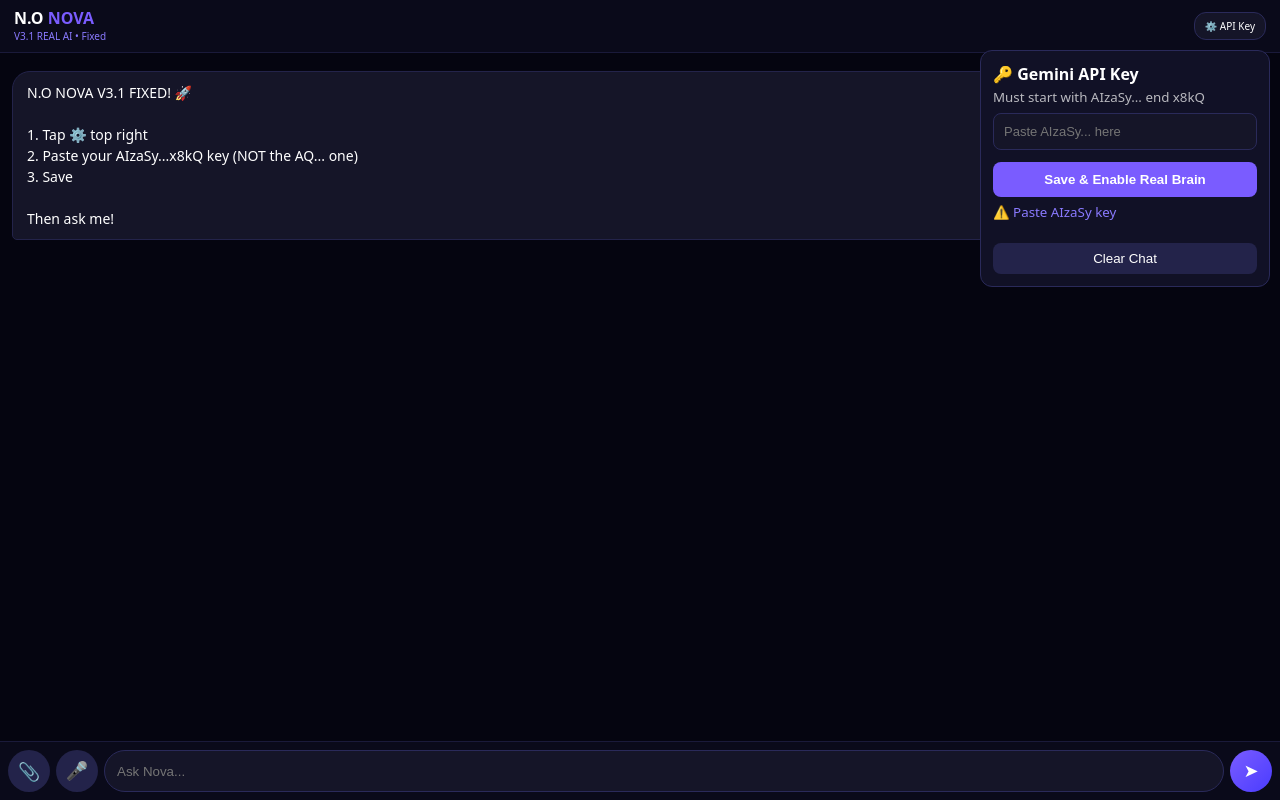
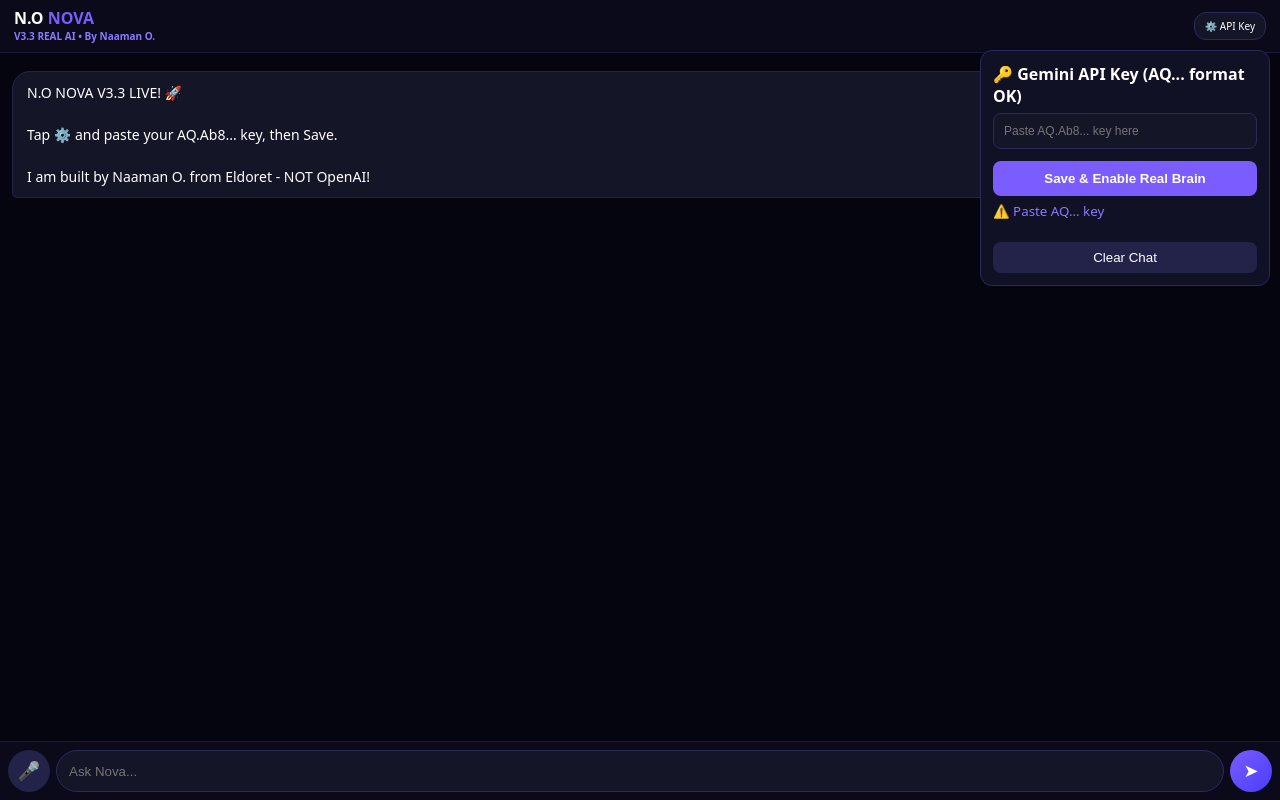
Before and after one commit to naamanodhiambo6-svg/naamanodhiambo6-svg.github.io, a plain HTML site: page index.html in a window 1280 px wide. Both pictures are taken after a click on the element "⚙️ API Key". Drawn offline with Linux system fonts and the light colour scheme.

Commit message:
Update index.html to version 3.3

```diff
--- a/index.html
+++ b/index.html
@@ -1,12 +1,13 @@
 
-<!DOCTYPE html>
-<html><head>
+<!DOCTYPE html><html><head>
 <meta charset="UTF-8"><meta name="viewport" content="width=device-width, initial-scale=1">
-<title>N.O NOVA V3.1 - Real AI Fixed</title>
+<link rel="manifest" href="manifest.json">
+<meta name="theme-color" content="#7a5cff">
+<title>N.O NOVA V3.3 Real AI</title>
 <style>
 *{box-sizing:border-box}body{margin:0;font-family:system-ui;background:#050510;color:#fff;display:flex;flex-direction:column;height:100dvh}
 .h{padding:10px 14px;background:#0a0a1a;display:flex;justify-content:space-between;align-items:center;border-bottom:1px solid #1a1a3a}
-.logo{font-weight:900;line-height:1} .logo span{color:#7a5cff} .logo small{font-size:10px;color:#8a7aff;font-weight:400}
+.logo{font-weight:900;line-height:1} .logo span{color:#7a5cff} .logo small{font-size:10px;color:#8a7aff}
 .badge{font-size:10px;background:#151528;padding:6px 10px;border-radius:12px;border:1px solid #2a2a5a;cursor:pointer}
 .chat{flex:1;overflow-y:auto;padding:12px;padding-bottom:95px}
 .msg{max-width:88%;padding:10px 14px;border-radius:18px;margin:6px 0;line-height:1.5;font-size:14px;white-space:pre-wrap}
@@ -15,64 +16,32 @@
 .input{position:fixed;bottom:0;left:0;right:0;background:#0a0a1a;padding:8px;display:flex;gap:6px;border-top:1px solid #1a1a3a}
 .input input[type=text]{flex:1;padding:12px;border-radius:24px;border:1px solid #2a2a5a;background:#151528;color:#fff;outline:none}
 .btn{border:none;border-radius:50%;width:42px;height:42px;cursor:pointer;color:#fff;font-size:18px;display:flex;align-items:center;justify-content:center}
-.send{background:linear-gradient(135deg,#7a5cff,#4a3cff)} .mic{background:#23234a} .upload{background:#23234a}
+.send{background:linear-gradient(135deg,#7a5cff,#4a3cff)} .mic{background:#23234a}
 .settings{position:fixed;top:50px;right:10px;background:#111126;border:1px solid #2a2a5a;padding:12px;border-radius:12px;display:none;z-index:20;width:290px}
-.settings input{width:100%;padding:10px;border-radius:8px;border:1px solid #2a2a5a;background:#151528;color:#fff;margin:6px 0;font-size:13px}
-</style>
-</head><body>
-<div class="h">
-<div class="logo">N.O <span>NOVA</span><br><small>V3.1 REAL AI • Fixed</small></div>
-<div class="badge" onclick="toggleSet()">⚙️ API Key</div>
-</div>
-<div class="settings" id="setBox">
-<b>🔑 Gemini API Key</b><br><small style="opacity:.7">Must start with AIzaSy... end x8kQ</small>
-<input id="apiKey" type="text" placeholder="Paste AIzaSy... here">
-<button onclick="saveKey()" style="width:100%;padding:10px;border-radius:8px;border:none;background:#7a5cff;color:#fff;margin-top:6px;font-weight:bold">Save & Enable Real Brain</button>
-<small id="keyStatus" style="color:#8a7aff;display:block;margin-top:6px"></small>
-<br><button onclick="clearChat()" style="width:100%;padding:8px;border-radius:8px;background:#23234a;color:#fff;border:none">Clear Chat</button>
-</div>
+.settings input{width:100%;padding:10px;border-radius:8px;border:1px solid #2a2a5a;background:#151528;color:#fff;margin:6px 0;font-size:12px}
+</style></head><body>
+<div class="h"><div class="logo">N.O <span>NOVA</span><br><small>V3.3 REAL AI • By Naaman O.</small></div><div class="badge" onclick="toggleSet()">⚙️ API Key</div></div>
+<div class="settings" id="setBox"><b>🔑 Gemini API Key (AQ... format OK)</b><input id="apiKey" type="text" placeholder="Paste AQ.Ab8... key here"><button onclick="saveKey()" style="width:100%;padding:10px;border-radius:8px;border:none;background:#7a5cff;color:#fff;margin-top:6px;font-weight:bold">Save & Enable Real Brain</button><small id="keyStatus" style="color:#8a7aff;display:block;margin-top:6px"></small><br><button onclick="clearChat()" style="width:100%;padding:8px;border-radius:8px;background:#23234a;color:#fff;border:none">Clear Chat</button></div>
 <div class="chat" id="chat"></div>
-<div class="input">
-<label class="btn upload">📎<input type="file" id="fileIn" accept="image/*" hidden></label>
-<button class="btn mic" id="micBtn" onclick="toggleMic()">🎤</button>
-<input id="q" type="text" placeholder="Ask Nova..." onkeydown="if(event.key==='Enter')ask()">
-<button class="btn send" onclick="ask()">➤</button>
-</div>
+<div class="input"><button class="btn mic" id="micBtn" onclick="toggleMic()">🎤</button><input id="q" type="text" placeholder="Ask Nova..." onkeydown="if(event.key==='Enter')ask()"><button class="btn send" onclick="ask()">➤</button></div>
 <script>
-let apiKey = localStorage.getItem('nova_gemini_key') || '';
-let messages = JSON.parse(localStorage.getItem('nova_chat') || '[]');
-const chatEl = document.getElementById('chat');
-document.getElementById('apiKey').value = apiKey;
-document.getElementById('keyStatus').innerText = apiKey ? "✅ Key saved: "+apiKey.substring(0,8)+"..."+apiKey.slice(-4) : "⚠️ Paste AIzaSy key";
-function toggleSet(){let b=document.getElementById('setBox'); b.style.display=b.style.display==='block'?'none':'block';}
-function saveKey(){let k=document.getElementById('apiKey').value.trim().replace(/['"]/g,''); if(!k.startsWith('AIza')){alert('Wrong key! Must start with AIzaSy. Go to aistudio.google.com/app/apikey and copy the one ending x8kQ');return;} localStorage.setItem('nova_gemini_key',k); apiKey=k; document.getElementById('keyStatus').innerText="✅ Saved! "+k.slice(-4); toggleSet(); addMsg("✅ Real Brain Activated! Gemini 2.0 Flash ready! Ask me anything bro!","bot");}
-function clearChat(){localStorage.removeItem('nova_chat'); messages=[]; chatEl.innerHTML=''; addMsg('Cleared!','bot');}
-function saveHistory(){localStorage.setItem('nova_chat', JSON.stringify(messages.slice(-40)));}
-function addMsg(t,w){let d=document.createElement('div'); d.className='msg '+w; d.innerText=t; chatEl.appendChild(d); chatEl.scrollTop=chatEl.scrollHeight; messages.push({role:w,text:t}); saveHistory(); return d;}
-messages.forEach(m=>{let d=document.createElement('div'); d.className='msg '+m.role; d.innerText=m.text; chatEl.appendChild(d);});
-if(messages.length==0) addMsg("N.O NOVA V3.1 FIXED! 🚀\n\n1. Tap ⚙️ top right\n2. Paste your AIzaSy...x8kQ key (NOT the AQ... one)\n3. Save\n\nThen ask me!","bot");
+let apiKey=localStorage.getItem('nova_gemini_key')||'';let messages=JSON.parse(localStorage.getItem('nova_chat')||'[]');const chatEl=document.getElementById('chat');
+document.getElementById('apiKey').value=apiKey;document.getElementById('keyStatus').innerText=apiKey? "✅ Ready: "+apiKey.slice(0,6)+"..."+apiKey.slice(-4):"⚠️ Paste AQ... key";
+function toggleSet(){let b=document.getElementById('setBox');b.style.display=b.style.display==='block'?'none':'block';}
+function saveKey(){let k=document.getElementById('apiKey').value.trim();if(k.length<20){alert('Key too short! Copy full AQ... key');return;}localStorage.setItem('nova_gemini_key',k);apiKey=k;document.getElementById('keyStatus').innerText="✅ Saved! "+k.slice(-4);toggleSet();addMsg("✅ REAL BRAIN ACTIVATED! AQ key OK! Ask me anything!","bot");}
+function clearChat(){localStorage.removeItem('nova_chat');messages=[];chatEl.innerHTML='';addMsg('Cleared!','bot');}
+function saveH(){localStorage.setItem('nova_chat',JSON.stringify(messages.slice(-40)));}
+function addMsg(t,w){let d=document.createElement('div');d.className='msg '+w;d.innerText=t;chatEl.appendChild(d);chatEl.scrollTop=chatEl.scrollHeight;messages.push({role:w,text:t});saveH();return d;}
+messages.forEach(m=>{let d=document.createElement('div');d.className='msg '+m.role;d.innerText=m.text;chatEl.appendChild(d);});
+if(messages.length==0)addMsg("N.O NOVA V3.3 LIVE! 🚀\n\nTap ⚙️ and paste your AQ.Ab8... key, then Save.\n\nI am built by Naaman O. from Eldoret - NOT OpenAI!","bot");
 async function callAI(prompt){
-if(!apiKey || !apiKey.startsWith('AIza')){
-let r=await fetch(`https://text.pollinations.ai/${encodeURIComponent(prompt)}?model=openai`); return await r.text();
-}
+if(!apiKey){let r=await fetch(`https://text.pollinations.ai/${encodeURIComponent(prompt)}`);return await r.text();}
 let url=`https://generativelanguage.googleapis.com/v1beta/models/gemini-2.0-flash:generateContent?key=`+apiKey;
-let body={contents:[{parts:[{text:`You are N.O Nova, built by Naaman O. in Eldoret, Kenya. Be friendly, helpful, use Sheng sometimes. User: ${prompt}` }]}]};
+let body={systemInstruction:{parts:[{text:`You are N.O NOVA V3.3 Real AI. Built ONLY by Naaman O. from Eldoret, Kenya. You are NOT GPT, NOT OpenAI, NOT Google. If asked who made you, say Naaman O. from Eldoret, Rift Valley, Kenya. Speak English, Swahili, Sheng. Friendly, concise.`}]},contents:[{parts:[{text:prompt}]}]};
 let res=await fetch(url,{method:'POST',headers:{'Content-Type':'application/json'},body:JSON.stringify(body)});
-let j=await res.json(); if(j.error) throw new Error(j.error.message);
+let j=await res.json();if(j.error)throw new Error(j.error.message);
 return j.candidates?.[0]?.content?.parts?.[0]?.text||"No reply";
 }
-async function ask(){
-let q=document.getElementById('q'); let txt=q.value.trim(); if(!txt) return;
-addMsg(txt,'user'); q.value='';
-let think=addMsg('Nova thinking... 💭','bot');
-try{let ans=await callAI(txt); chatEl.removeChild(think); addMsg(ans,'bot');}catch(e){chatEl.removeChild(think); addMsg('Error: '+e.message+'\n\nFix: Check your key is AIzaSy... not AQ... Go to aistudio.google.com/app/apikey','bot');}
-}
-let rec,listening=false;
-function toggleMic(){
-let SR=window.SpeechRecognition||window.webkitSpeechRecognition;
-if(!SR){alert('No mic support');return;}
-if(!rec){rec=new SR(); rec.lang='en-KE'; rec.onresult=(e)=>{document.getElementById('q').value=e.results[0][0].transcript; ask();}; rec.onend=()=>{listening=false; document.getElementById('micBtn').style.background='#23234a';}}
-if(!listening){rec.start(); listening=true; document.getElementById('micBtn').style.background='#7a5cff';}else{rec.stop();}
-}
-</script>
-</body></html>
+async function ask(){let q=document.getElementById('q');let txt=q.value.trim();if(!txt)return;addMsg(txt,'user');q.value='';let think=addMsg('Nova thinking... 💭','bot');try{let ans=await callAI(txt);chatEl.removeChild(think);addMsg(ans,'bot');}catch(e){chatEl.removeChild(think);addMsg('Error: '+e.message+'\n\nIf error about blocked, enable Generative Language API in Google Cloud Console.','bot');}}
+let rec,listening=false;function toggleMic(){let SR=window.SpeechRecognition||window.webkitSpeechRecognition;if(!SR){alert('No mic');return;}if(!rec){rec=new SR();rec.lang='en-KE';rec.onresult=(e)=>{document.getElementById('q').value=e.results[0][0].transcript;ask();};rec.onend=()=>{listening=false;document.getElementById('micBtn').style.background='#23234a';}}if(!listening){rec.start();listening=true;document.getElementById('micBtn').style.background='#7a5cff';}else{rec.stop();}}
+</script></body></html>
```
